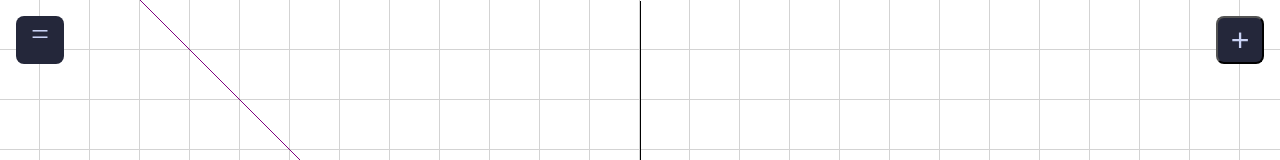
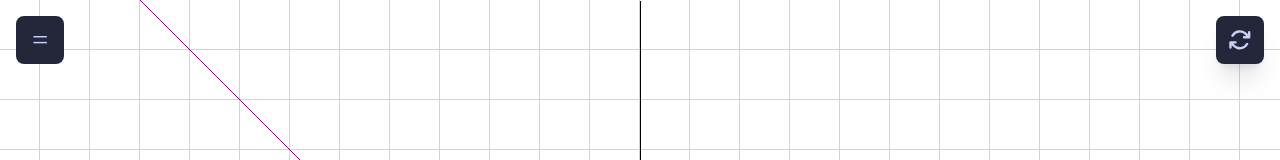
Before and after one commit to kaiserinn/optics-simulation, a website: page index.html in a window 1280 px wide. Shown: the top 160 px of the page. Drawn offline with Linux system fonts and the light colour scheme.

Commit message:
style: bagusin tampilan dikit

```diff
--- a/index.html
+++ b/index.html
@@ -50,6 +50,10 @@
       </div>
     </div>
 
-    <button id="reset-button">+</button>
+    <button id="reset-button">
+      <svg xmlns="http://www.w3.org/2000/svg" viewBox="0 0 16 16" fill="currentColor" class="w-4 h-4">
+        <path fill-rule="evenodd" d="M13.836 2.477a.75.75 0 0 1 .75.75v3.182a.75.75 0 0 1-.75.75h-3.182a.75.75 0 0 1 0-1.5h1.37l-.84-.841a4.5 4.5 0 0 0-7.08.932.75.75 0 0 1-1.3-.75 6 6 0 0 1 9.44-1.242l.842.84V3.227a.75.75 0 0 1 .75-.75Zm-.911 7.5A.75.75 0 0 1 13.199 11a6 6 0 0 1-9.44 1.241l-.84-.84v1.371a.75.75 0 0 1-1.5 0V9.591a.75.75 0 0 1 .75-.75H5.35a.75.75 0 0 1 0 1.5H3.98l.841.841a4.5 4.5 0 0 0 7.08-.932.75.75 0 0 1 1.025-.273Z" clip-rule="evenodd" />
+      </svg>
+    </button>
   </body>
 </html>
--- a/style.css
+++ b/style.css
@@ -5,7 +5,7 @@
   margin: 0;
   padding: 0;
   box-sizing: border-box;
-  font: JetBrains Mono, monospace;
+  font-family: JetBrains Mono, Cascadia Code;
 }
 
 #canvas {
@@ -97,16 +97,21 @@
   opacity: 100%;
 }
 
-.menu > label {
-  font-size: 2rem;
+.menu {
+  font-size: 1.8rem;
   width: 3rem;
   height: 3rem;
   background-color: rgb(36, 39, 58);
-  display: block;
-  text-align: center;
+  color: rgb(202, 211, 245);
+  cursor: pointer;
   border-radius: 0.5rem;
+
+  display: grid;
+  place-content: center;
+}
+
+.menu > label {
   cursor: pointer;
-  color: rgb(202, 211, 245);
 }
 
 .container {
@@ -119,16 +124,19 @@
 }
 
 #reset-button {
-  font-size: 2rem;
   width: 3rem;
   height: 3rem;
+  padding: .7rem;
   background-color: rgb(36, 39, 58);
-  text-align: center;
   border-radius: 0.5rem;
   cursor: pointer;
   color: rgb(202, 211, 245);
 
+  box-shadow: 0 20px 25px -5px rgb(0 0 0 / 0.1), 0 8px 10px -6px rgb(0 0 0 / 0.1);
+
   position: absolute;
   top: 1rem;
   right: 1rem;
+
+  border: none;
 }
```
Also changed, not shown: script.js (+18 -18 lines).
